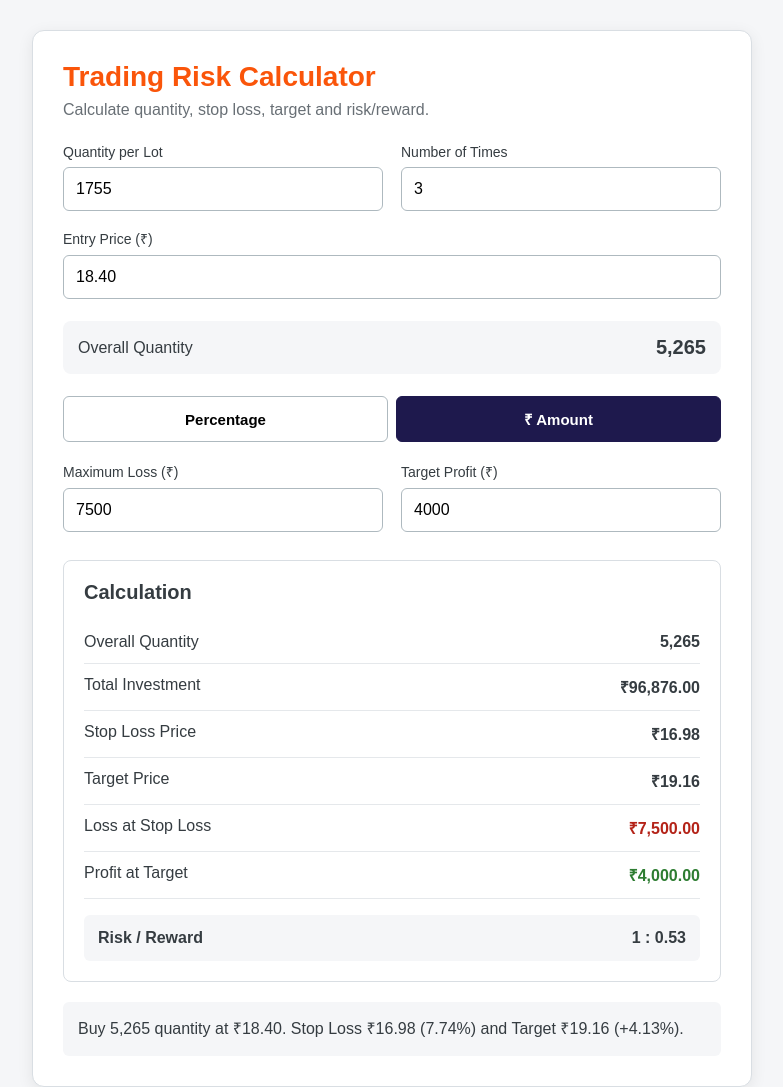
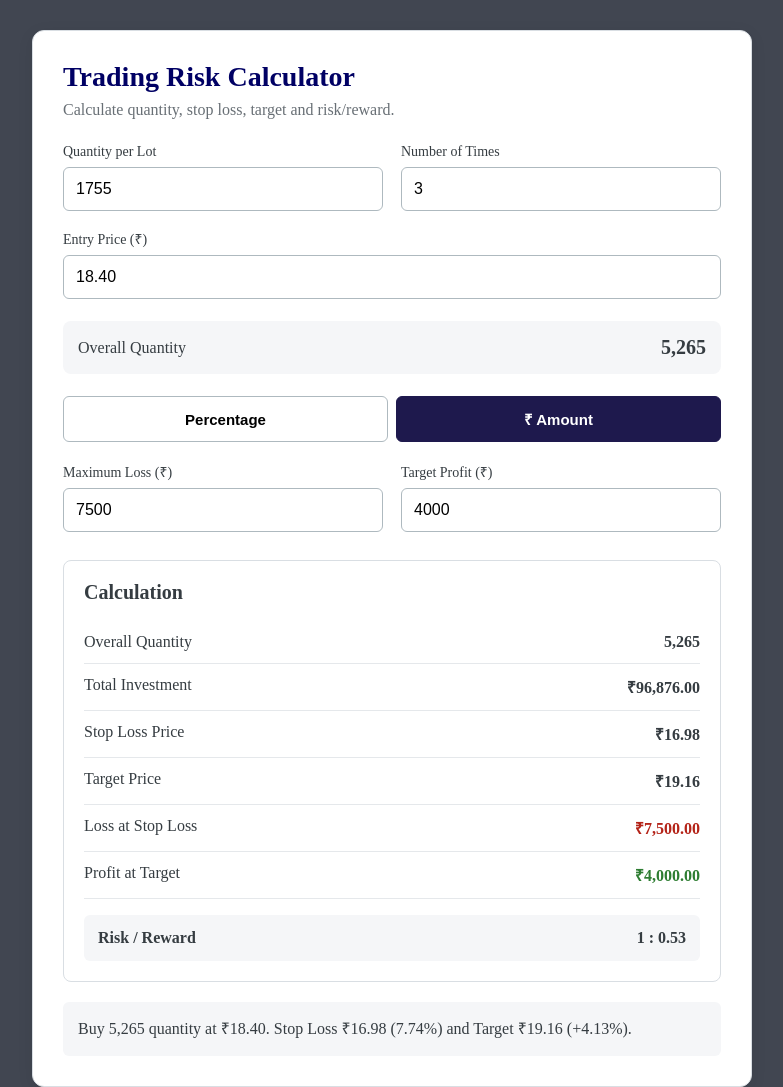
Before and after one commit to dheerajsharma2026/Price_percentage_calculator, a plain HTML site: page index.html in a window 1280 px wide. Shown: the top 1087 px of the page, without its empty margins (248-1031 px from the left). Drawn offline with Linux system fonts and the light colour scheme.

Commit message:
Update style.css

```diff
--- a/style.css
+++ b/style.css
@@ -203,9 +203,9 @@ body {
     margin: 0;
     padding: 30px 15px;
     font-family: Arial, sans-serif;
-    background: #f5f6f8;
+    background: var(--gray-700);
     color: #353c41;
-    font: poppins-regular;
+    font-family: poppins-regular;
 }
 
 .calculator {
@@ -221,8 +221,8 @@ body {
 h1 {
     margin: 0;
     font-size: 28px;
-    color: var(--color-orange);
-    font: poppins-bold;
+    color: var(--color-dark-blue);
+    font-family: poppins-bold;
 }
 
 .subtitle {
@@ -248,7 +248,7 @@ h1 {
 
 label {
     font-size: 14px;
-    font: poppins-semibold;
+    font-family: poppins-semibold;
 }
 
 input {
```
